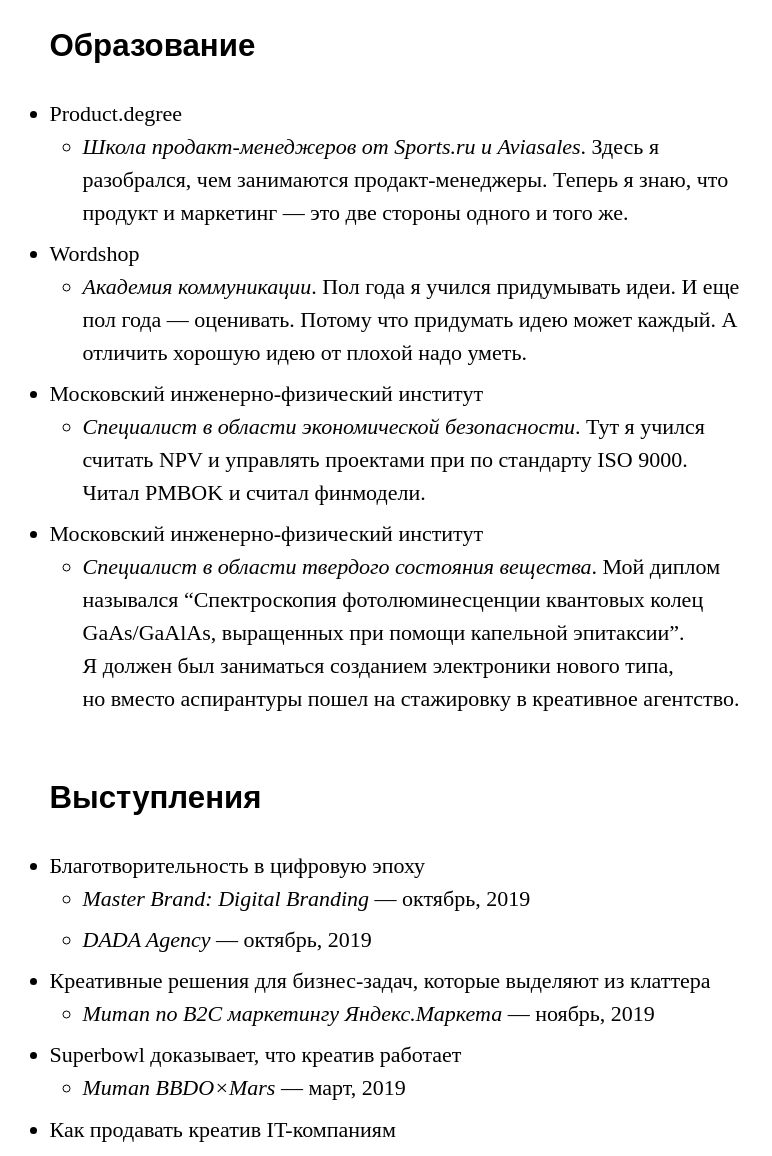
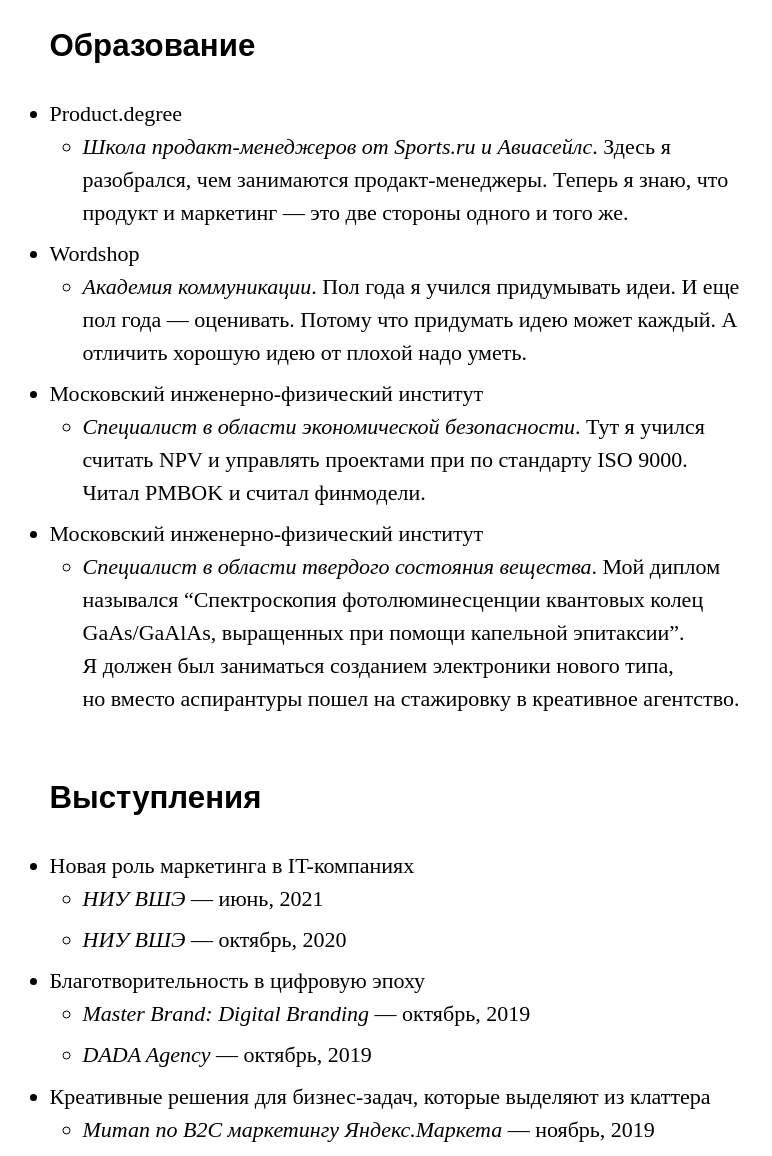
Before and after one commit to martyuk/read.martyuk.com, a Gatsby site: page /about in a window 1280 px wide. Shown: the part 2280-3436 px from the top of the page, without its empty margins (0-772 px from the left). Built offline with nearby package versions, Linux system fonts and the light colour scheme; Gatsby itself is replaced by a stand-in of ours; some packages are replaced by stand-ins of ours.

Commit message:
about new new upd upd

```diff
--- a/src/pages/about.js
+++ b/src/pages/about.js
@@ -78,7 +78,7 @@
   <ul>
     <li>Product.degree
       <ul>
-        <li><i>Школа продакт-менеджеров от Sports.ru и Aviasales</i>.
+        <li><i>Школа продакт-менеджеров от Sports.ru и Авиасейлс</i>.
         Здесь я разобрался, чем занимаются продакт-менеджеры. Теперь я знаю, что продукт и маркетинг — это две стороны одного и того же.</li>
       </ul>
     </li>
@@ -104,6 +104,12 @@
   </ul>
   <h3>Выступления</h3>
   <ul>
+  <li>Новая роль маркетинга в IT-компаниях
+      <ul>
+        <li><i>НИУ ВШЭ</i> — июнь, 2021</li>
+        <li><i>НИУ ВШЭ</i> — октябрь, 2020</li>
+      </ul>
+    </li>
     <li>Благотворительность в цифровую эпоху
       <ul>
         <li><i>Master Brand: Digital Branding</i> — октябрь, 2019</li>
```
